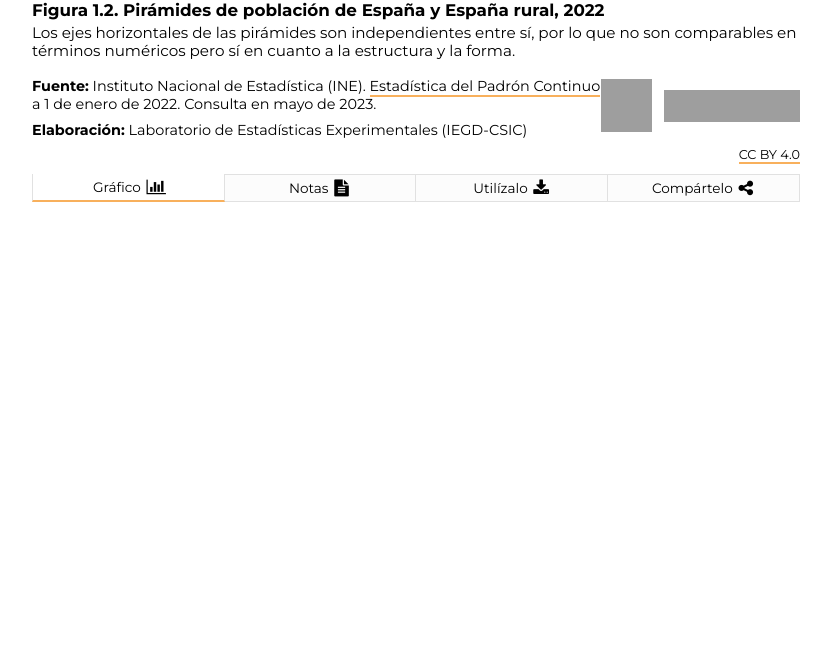
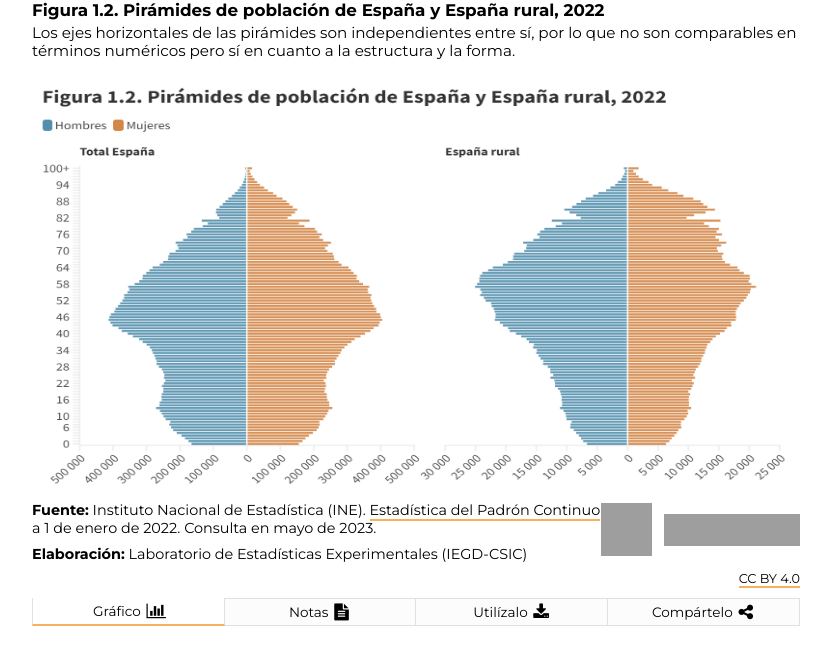
Before and after one commit to EnvejecimientoEnRed/informe_perfil_mayores_2023_demografia_1_2, a plain HTML site: page index.html in a window 1280 px wide. Shown: the whole page, without its empty margins (224-1055 px from the left). Drawn offline with nearby package versions, Linux system fonts and the light colour scheme; grey boxes are pictures that could not be loaded; a script that the page names is missing.

Commit message:
cambiado título e imagen para descargar

```diff
--- a/index.html
+++ b/index.html
@@ -3,7 +3,7 @@
 <head>
     <meta charset="UTF-8">
     <meta name="viewport" content="width=device-width, initial-scale=1.0, maximum-scale=1.0">
-    <title>Pirámides de población de España y España rural, 2022<</title> <!-- MODIFICAR -->
+    <title>Pirámides de población de España y España rural, 2022</title> <!-- MODIFICAR -->
     <link rel="stylesheet" href="https://cdnjs.cloudflare.com/ajax/libs/font-awesome/4.7.0/css/font-awesome.min.css">
     <link href="https://fonts.googleapis.com/css2?family=Montserrat:ital,wght@0,100;0,300;0,400;0,500;0,600;0,700;1,300;1,400;1,500;1,600;1,700&display=swap" rel="stylesheet">
     <link rel="stylesheet" href="./index.css">
@@ -30,7 +30,7 @@
                 <!-- FINAL -->
 
                 <!-- INICIO - Incluir imagen .png (almacenada en el propio repositorio) para descarga --> <!-- MODIFICAR -->
-                <!-- <img class="chart-img" src="https://raw.githubusercontent.com/EnvejecimientoEnRed/informe_perfil_mayores_2023_demografia_1_2/main/grafico.png" alt="Visualización de Datawrapper" width="100%" height="420px">
+                <img class="chart-img" src="https://raw.githubusercontent.com/EnvejecimientoEnRed/informe_perfil_mayores_2023_demografia_1_2/main/grafico.png" alt="Visualización de Datawrapper" width="100%" height="420px">
                 <!-- FINAL -->
             </div>
 
```
